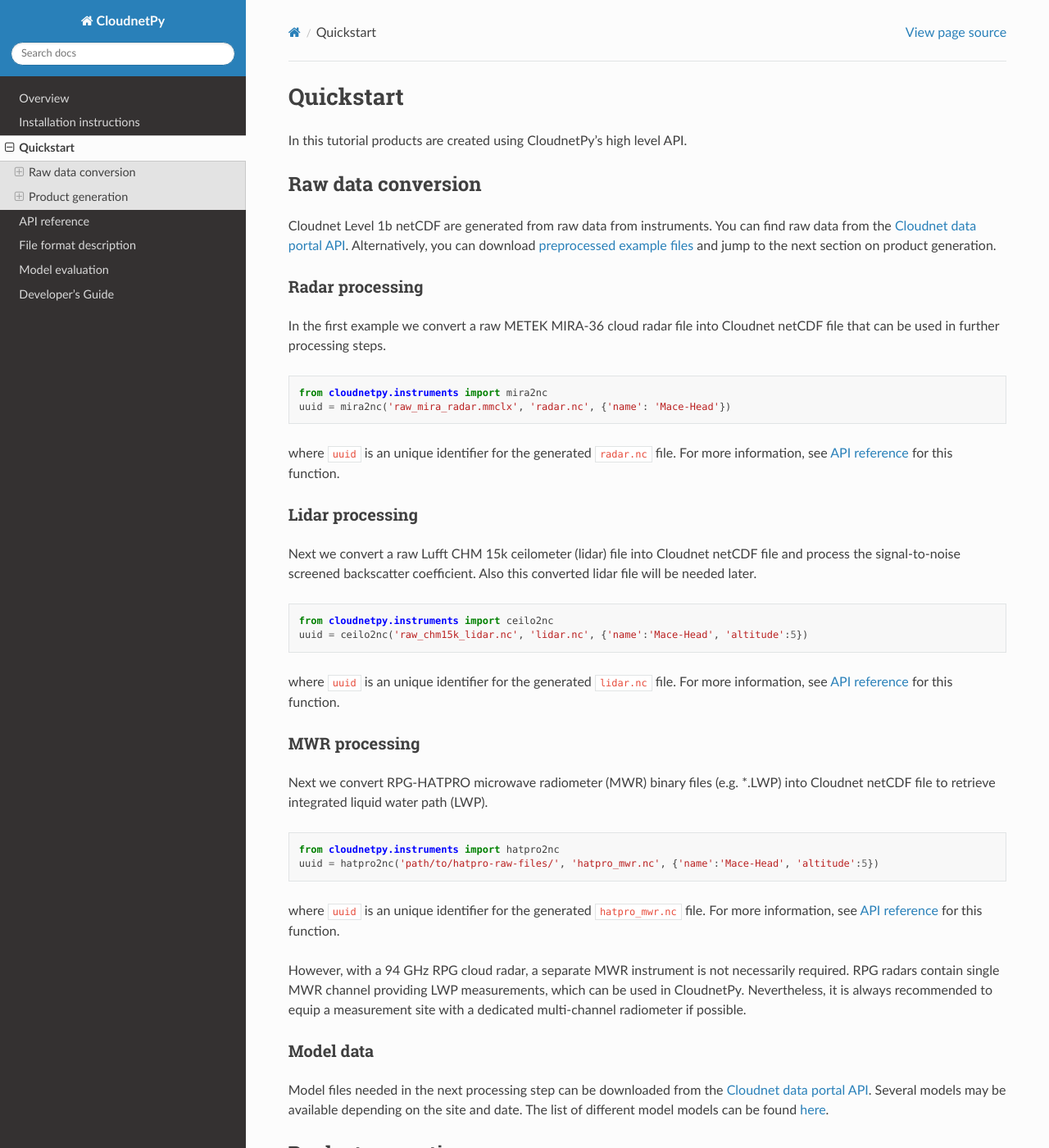
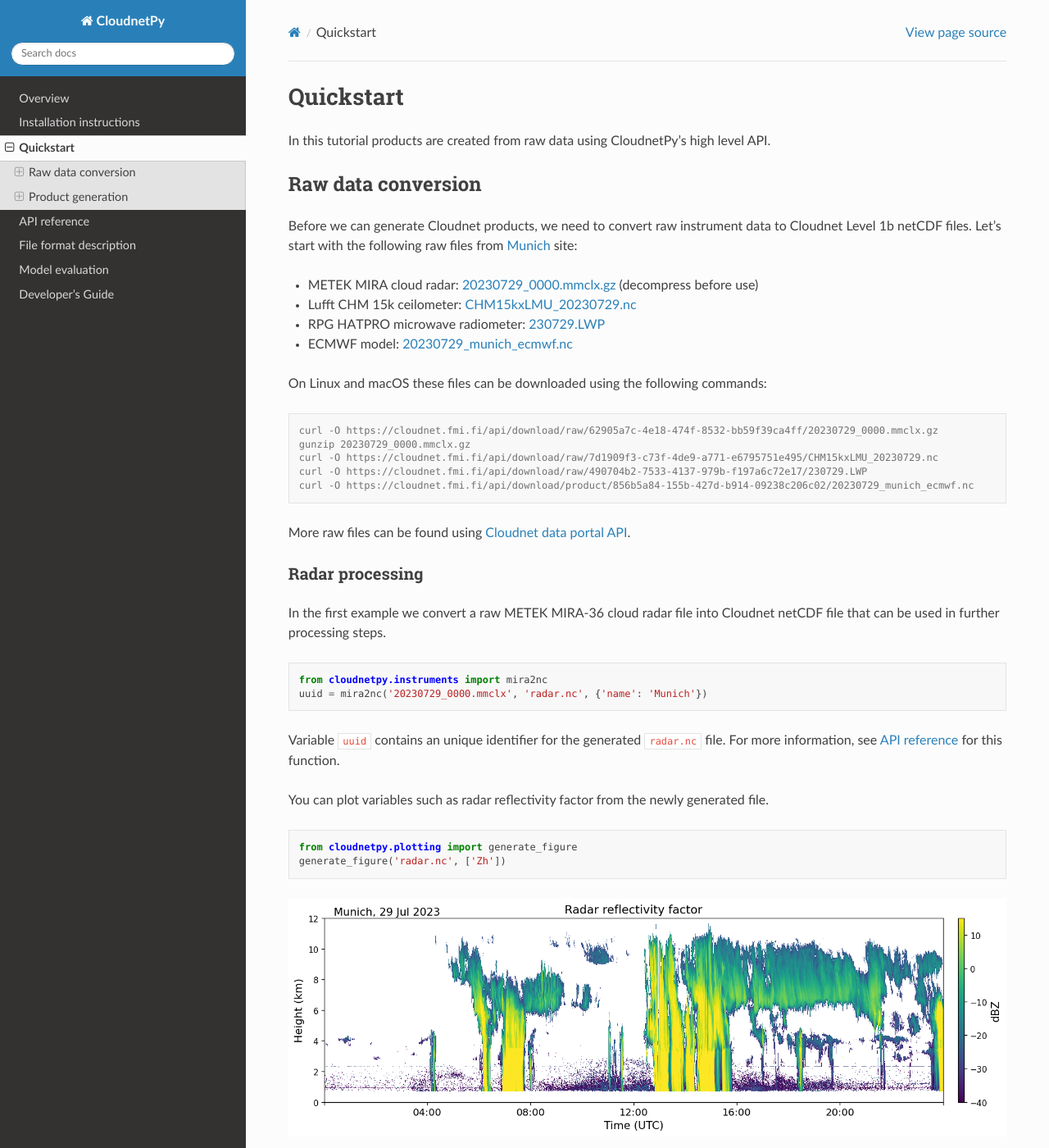
Before and after one commit to actris-cloudnet/cloudnetpy, a Sphinx documentation site: the page built from docs/source/quickstart.rst, in a window 1280 px wide and 1400 px high. Shown: the whole window at 82% size. Built offline with Sphinx 7.4.7 and the Read the Docs theme 2.0.0, drawn with Linux system fonts in a browser that asks for light colours; formulas are drawn with MathJax 3; some of the changed text lies outside the part shown.

Commit message:
Improve quickstart documentation

```diff
--- a/docs/source/quickstart.rst
+++ b/docs/source/quickstart.rst
@@ -2,16 +2,30 @@
 Quickstart
 ==========
 
-In this tutorial products are created using CloudnetPy's high level API.
+In this tutorial products are created from raw data using CloudnetPy's high level API.
 
 Raw data conversion
 -------------------
 
-Cloudnet Level 1b netCDF are generated from raw data from instruments.
-You can find raw data from the
-`Cloudnet data portal API <https://docs.cloudnet.fmi.fi/api/data-portal.html#get-apiraw-files--upload>`_.
-Alternatively, you can download `preprocessed example files <http://lake.fmi.fi/cloudnet-public/cloudnetpy_test_input_files.zip>`_
-and jump to the next section on product generation.
+Before we can generate Cloudnet products, we need to convert raw instrument data to Cloudnet Level 1b netCDF files.
+Let's start with the following raw files from `Munich <https://cloudnet.fmi.fi/site/munich>`_ site:
+
+- METEK MIRA cloud radar: `20230729_0000.mmclx.gz <https://cloudnet.fmi.fi/api/download/raw/62905a7c-4e18-474f-8532-bb59f39ca4ff/20230729_0000.mmclx.gz>`_ (decompress before use)
+- Lufft CHM 15k ceilometer: `CHM15kxLMU_20230729.nc <https://cloudnet.fmi.fi/api/download/raw/7d1909f3-c73f-4de9-a771-e6795751e495/CHM15kxLMU_20230729.nc>`_
+- RPG HATPRO microwave radiometer: `230729.LWP <https://cloudnet.fmi.fi/api/download/raw/490704b2-7533-4137-979b-f197a6c72e17/230729.LWP>`_
+- ECMWF model: `20230729_munich_ecmwf.nc <https://cloudnet.fmi.fi/api/download/product/856b5a84-155b-427d-b914-09238c206c02/20230729_munich_ecmwf.nc>`_
+
+On Linux and macOS these files can be downloaded using the following commands:
+
+.. code-block:: console
+
+    curl -O https://cloudnet.fmi.fi/api/download/raw/62905a7c-4e18-474f-8532-bb59f39ca4ff/20230729_0000.mmclx.gz
+    gunzip 20230729_0000.mmclx.gz
+    curl -O https://cloudnet.fmi.fi/api/download/raw/7d1909f3-c73f-4de9-a771-e6795751e495/CHM15kxLMU_20230729.nc
+    curl -O https://cloudnet.fmi.fi/api/download/raw/490704b2-7533-4137-979b-f197a6c72e17/230729.LWP
+    curl -O https://cloudnet.fmi.fi/api/download/product/856b5a84-155b-427d-b914-09238c206c02/20230729_munich_ecmwf.nc
+
+More raw files can be found using `Cloudnet data portal API <https://docs.cloudnet.fmi.fi/api/data-portal.html#get-apiraw-files--upload>`_.
 
 Radar processing
 ~~~~~~~~~~~~~~~~
@@ -22,10 +36,19 @@
 .. code-block:: python
 
     from cloudnetpy.instruments import mira2nc
-    uuid = mira2nc('raw_mira_radar.mmclx', 'radar.nc', {'name': 'Mace-Head'})
+    uuid = mira2nc('20230729_0000.mmclx', 'radar.nc', {'name': 'Munich'})
 
-where ``uuid`` is an unique identifier for the generated ``radar.nc`` file.
+Variable ``uuid`` contains an unique identifier for the generated ``radar.nc`` file.
 For more information, see `API reference <api.html#instruments.mira2nc>`__ for this function.
+
+You can plot variables such as radar reflectivity factor from the newly generated file.
+
+.. code-block:: python
+
+    from cloudnetpy.plotting import generate_figure
+    generate_figure('radar.nc', ['Zh'])
+
+.. figure:: _static/quickstart_radar.png
 
 Lidar processing
 ~~~~~~~~~~~~~~~~
@@ -37,10 +60,19 @@
 .. code-block:: python
 
     from cloudnetpy.instruments import ceilo2nc
-    uuid = ceilo2nc('raw_chm15k_lidar.nc', 'lidar.nc', {'name':'Mace-Head', 'altitude':5})
+    uuid = ceilo2nc('CHM15kxLMU_20230729.nc', 'lidar.nc', {'name': 'Munich', 'altitude': 5})
 
-where ``uuid`` is an unique identifier for the generated ``lidar.nc`` file.
+Variable ``uuid`` contains an unique identifier for the generated ``lidar.nc`` file.
 For more information, see `API reference <api.html#instruments.ceilo2nc>`__ for this function.
+
+You can plot variables such as attenuated backscatter coefficient from the newly generated file.
+
+.. code-block:: python
+
+    generate_figure('lidar.nc', ['beta'])
+
+.. figure:: _static/quickstart_lidar.png
+
 
 MWR processing
 ~~~~~~~~~~~~~~
@@ -51,15 +83,26 @@
 .. code-block:: python
 
     from cloudnetpy.instruments import hatpro2nc
-    uuid = hatpro2nc('path/to/hatpro-raw-files/', 'hatpro_mwr.nc', {'name':'Mace-Head', 'altitude':5})
+    uuid = hatpro2nc('.', 'mwr.nc', {'name': 'Munich', 'altitude': 5}, date="2023-07-29")
 
-where ``uuid`` is an unique identifier for the generated ``hatpro_mwr.nc`` file.
+Variable ``uuid`` contains an unique identifier for the generated ``mwr.nc`` file.
 For more information, see `API reference <api.html#instruments.hatpro2nc>`__ for this function.
 
-However, with a 94 GHz RPG cloud radar, a separate MWR instrument is not necessarily
-required. RPG radars contain single MWR channel providing LWP measurements, which can be
-used in CloudnetPy. Nevertheless, it is always recommended to equip a measurement site
-with a dedicated multi-channel radiometer if possible.
+You can plot variables such as liquid water path from the newly generated file.
+
+.. code-block:: python
+
+    generate_figure('mwr.nc', ['lwp'])
+
+.. figure:: _static/quickstart_mwr.png
+
+.. note::
+
+    Separate MWR instrument is not required if you have a 94 GHz RPG cloud radar.
+    RPG radars contain a single MWR channel providing LWP measurements, which can be
+    used in CloudnetPy. Nevertheless, it is always recommended to equip a measurement site
+    with a dedicated multi-channel radiometer if possible.
+
 
 Model data
 ~~~~~~~~~~
@@ -68,6 +111,15 @@
 from the `Cloudnet data portal API <https://docs.cloudnet.fmi.fi/api/data-portal.html#get-apimodel-files--modelfile>`_.
 Several models may be available depending on the site and date.
 The list of different model models can be found `here <https://cloudnet.fmi.fi/api/models/>`_.
+
+You can plot variables such as cloud fraction from the model file.
+
+.. code-block:: python
+
+    generate_figure('20230729_munich_ecmwf.nc', ['cloud_fraction'])
+
+.. figure:: _static/quickstart_model.png
+
 
 Product generation
 ------------------
@@ -79,22 +131,21 @@
 ~~~~~~~~~~~~~~~~~~~~~
 
 In the next example we create a categorize file starting from the
-``radar.nc``, ``hatpro_mwr.nc`` and ``lidar.nc`` files generated above. The required
-``ecmwf_model.nc`` file is
-included in the provided `example files <http://lake.fmi.fi/cloudnet-public/cloudnetpy_test_input_files.zip>`_.
+``radar.nc``, ``mwr.nc`` and ``lidar.nc`` files generated above. The required
+``20230729_munich_ecmwf.nc`` file can be downloaded from the top of this page.
 
 .. code-block:: python
 
-   from cloudnetpy.categorize import generate_categorize
-   input_files = {
-       'radar': 'radar.nc',
-       'lidar': 'lidar.nc',
-       'model': 'ecmwf_model.nc',
-       'mwr': 'hatpro_mwr.nc'
-   }
-   uuid = generate_categorize(input_files, 'categorize.nc')
+    from cloudnetpy.categorize import generate_categorize
+    input_files = {
+        'radar': 'radar.nc',
+        'lidar': 'lidar.nc',
+        'model': '20230729_munich_ecmwf.nc',
+        'mwr': 'mwr.nc'
+    }
+    uuid = generate_categorize(input_files, 'categorize.nc')
 
-where ``uuid`` is an unique identifier for the generated ``categorize.nc`` file.
+Variable ``uuid`` contains an unique identifier for the generated ``categorize.nc`` file.
 For more information, see `API reference <api.html#categorize.generate_categorize>`__ for this function.
 Note that with a 94 GHz RPG cloud radar, the ``radar.nc`` file can be used as input
 for both inputs: ``'radar'`` and ``'mwr'``.
@@ -112,6 +163,14 @@
     from cloudnetpy.products import generate_classification
     uuid = generate_classification('categorize.nc', 'classification.nc')
 
-where ``uuid`` is an unique identifier for the generated ``classification.nc`` file.
+Variable ``uuid`` contains an unique identifier for the generated ``classification.nc`` file.
 Corresponding functions are available for other products
 (see :ref:`Product generation`).
+
+You can plot variables such as target classification from the newly generated file.
+
+.. code-block:: python
+
+    generate_figure('classification.nc', ['target_classification'])
+
+.. figure:: _static/quickstart_classification.png
```
Also changed, not shown: docs/source/_static/quickstart_classification.png (added), docs/source/_static/quickstart_lidar.png (added), docs/source/_static/quickstart_model.png (added), docs/source/_static/quickstart_mwr.png (added), docs/source/_static/quickstart_radar.png (added).
